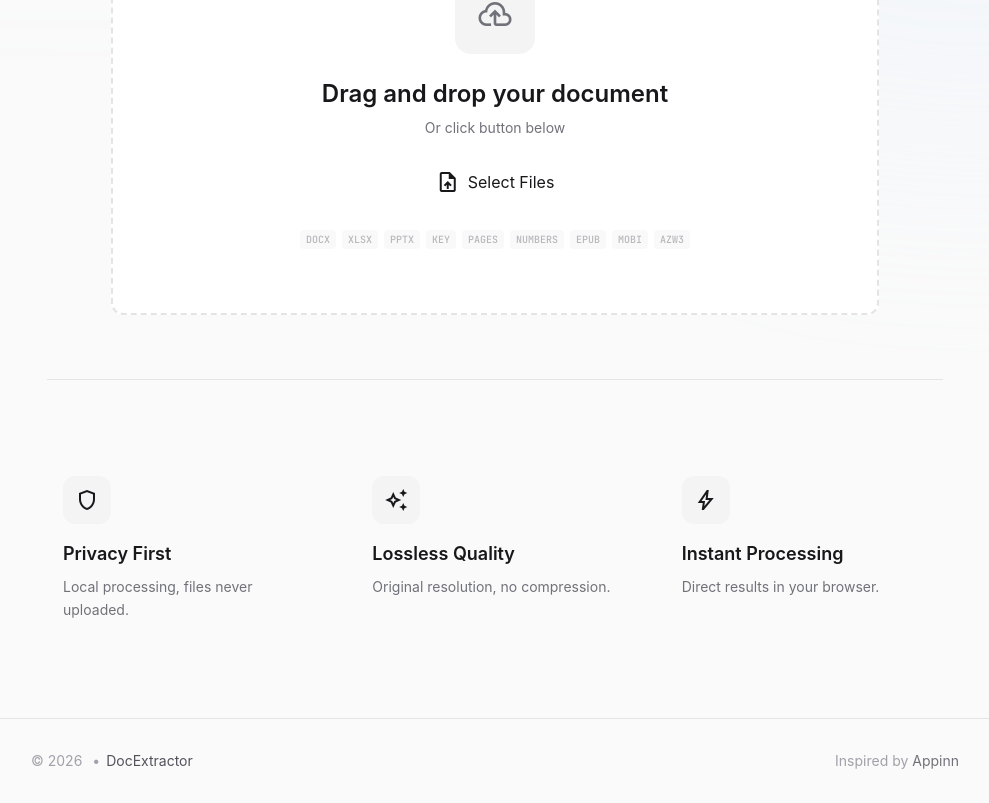
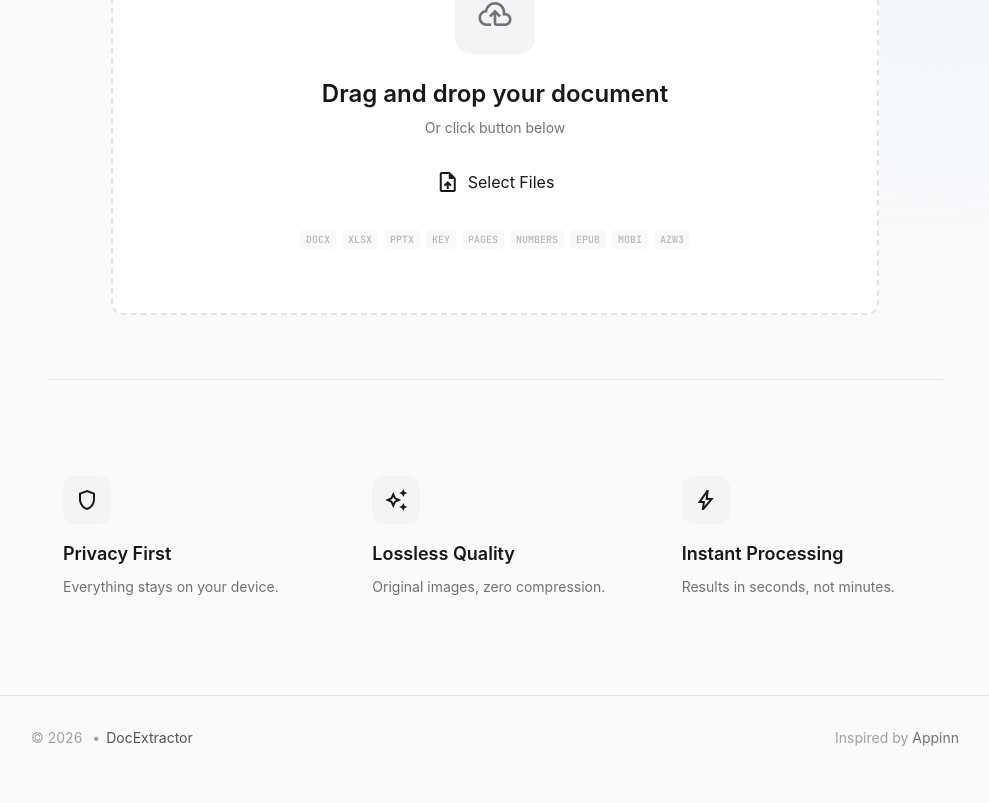
Before and after one commit to Eyozy/docex, a Vue app: page / in a window 1280 px wide. Shown: the part 471-1274 px from the top of the page, without its empty margins (145-1134 px from the left). After the commit the page ends 1251 px from the top, so only its background shows below. Built offline with nearby package versions, Linux system fonts and the light colour scheme.

Commit message:
refactor(i18n): improve features section copy

```diff
--- a/src/i18n/en-US.ts
+++ b/src/i18n/en-US.ts
@@ -19,15 +19,15 @@ export default {
   features: {
     privacy: {
       title: 'Privacy First',
-      description: 'Local processing, files never uploaded.'
+      description: 'Everything stays on your device.'
     },
     quality: {
       title: 'Lossless Quality',
-      description: 'Original resolution, no compression.'
+      description: 'Original images, zero compression.'
     },
     speed: {
       title: 'Instant Processing',
-      description: 'Direct results in your browser.'
+      description: 'Results in seconds, not minutes.'
     }
   },
   gallery: {
--- a/src/i18n/zh-CN.ts
+++ b/src/i18n/zh-CN.ts
@@ -19,15 +19,15 @@ export default {
   features: {
     privacy: {
       title: '隐私优先',
-      description: '本地处理，文件永不离开设备。'
+      description: '所有数据留在本地设备。'
     },
     quality: {
       title: '无损质量',
-      description: '原始分辨率，无重压缩。'
+      description: '原始图片，零压缩损失。'
     },
     speed: {
       title: '即时处理',
-      description: '浏览器内直接获取结果。'
+      description: '秒级完成，无需等待。'
     }
   },
   gallery: {
```
